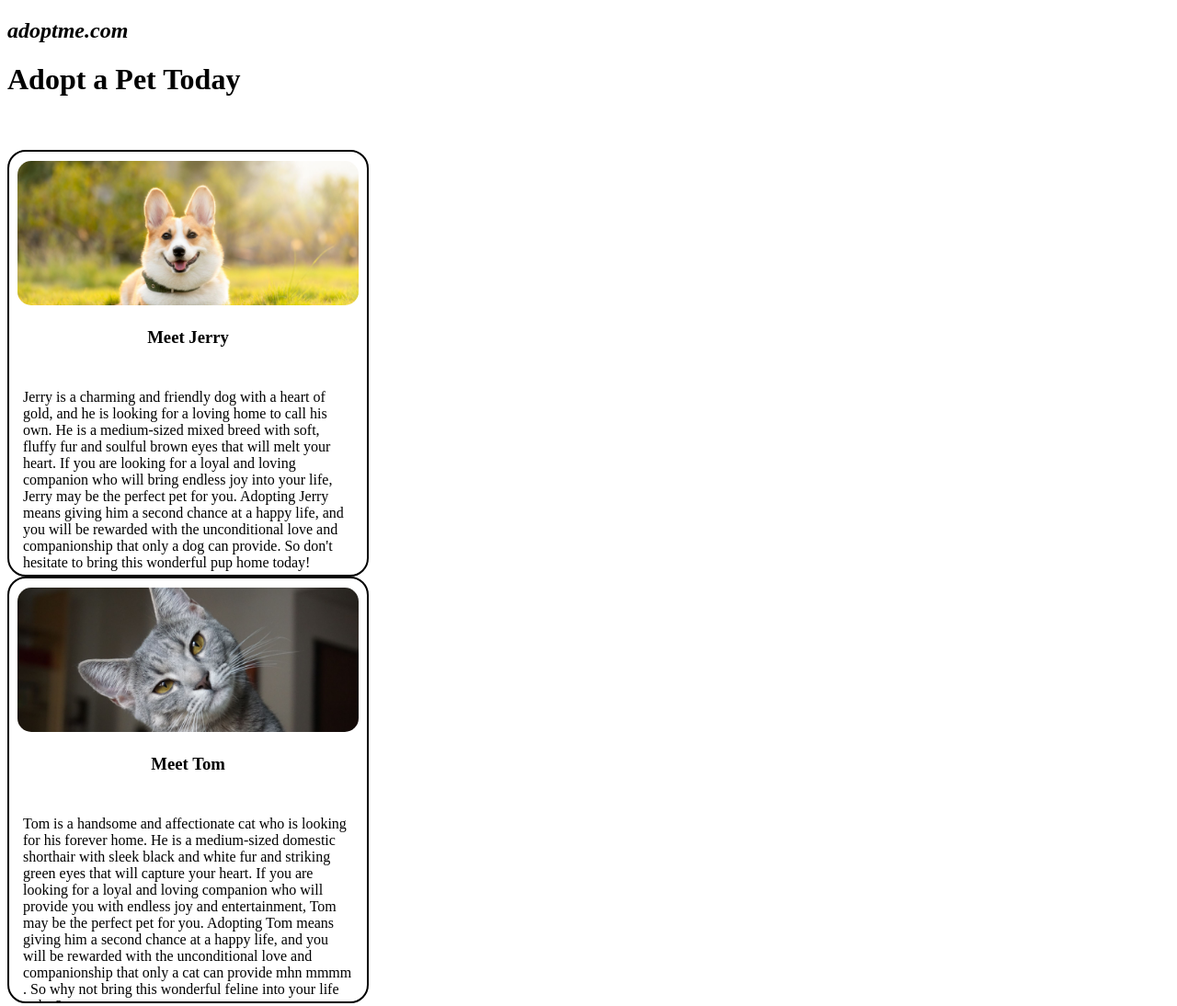
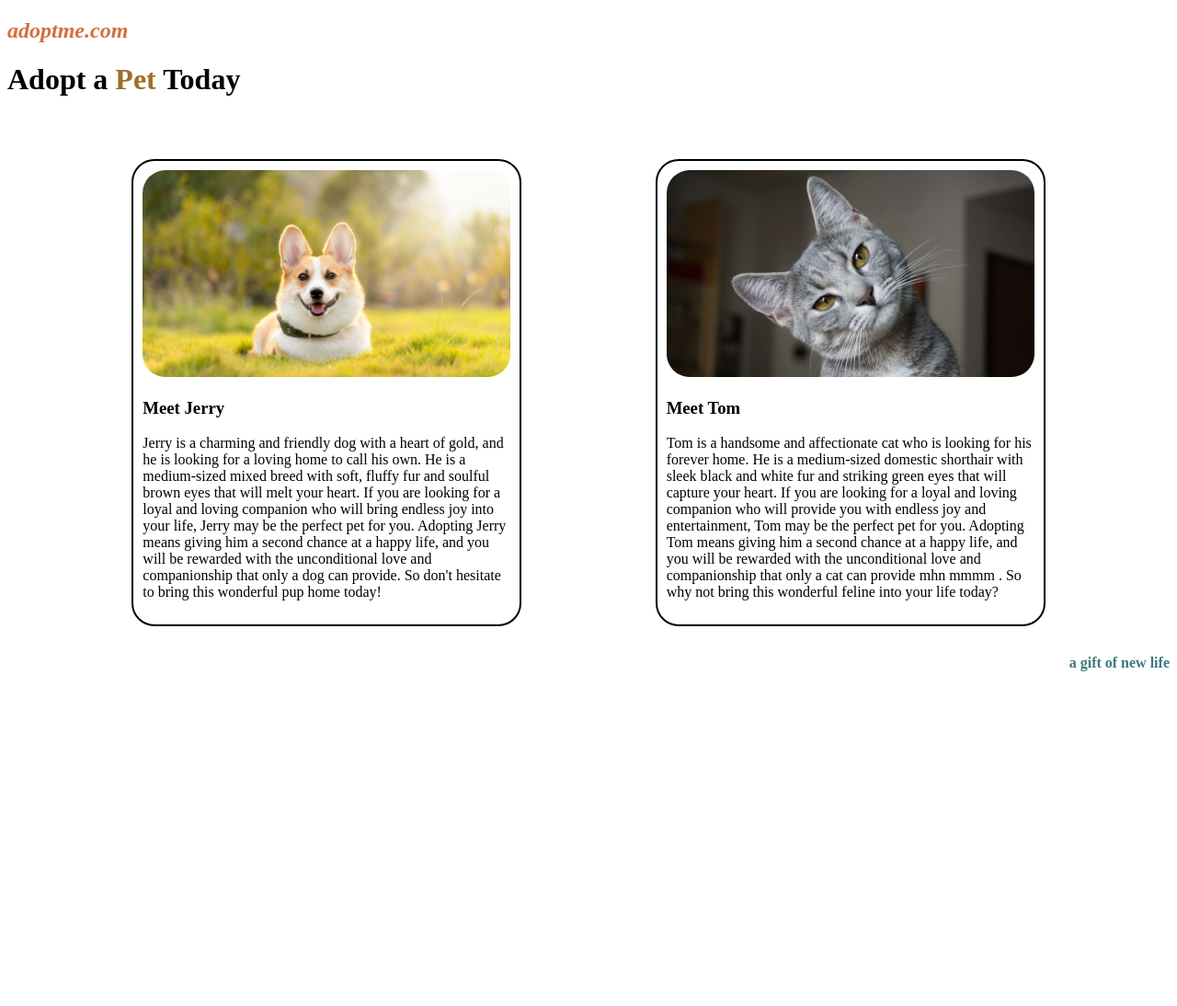
Before and after one commit to Prakharyadav27/Summer_campp, a plain HTML site: page Project-9(Pet adoption page)/index.html in a window 1280 px wide. Shown: the top 1094 px of the page at 92% size. After the commit the page ends 800 px from the top, so only its background shows below. Drawn offline with Linux system fonts and the light colour scheme.

Commit message:
finally done

```diff
--- a/Project-9(Pet adoption page)/style.css
+++ b/Project-9(Pet adoption page)/style.css
@@ -1,35 +1,30 @@
-section{
-    width: 80%;
-    margin: auto;
-    display: flex;
-    justify-content: space-evenly;
-
+.card {
+  width: 400px;
+  border: 2px solid black;
+  border-radius: 25px;
+  padding: 10px;
+  margin: 10px;
 }
 
-.card{
-    height: 450px;
-    width: 30%;
-    border: 2px solid black;
-    padding: 5px;
-    border-radius: 20px;
-    display: flex;
-    flex-direction: column;
-    align-items: center;
-    overflow: hidden;
-    word-break: break-word;
-
-
+img {
+  width: 100%;
+  border-radius: 25px;
 }
 
-img{
-    padding: 5px;
-    width: 98%;
-    height: 35%;
-    border-radius: 20px;
-    object-fit: cover;
+h2 {
+  color: #d56f3e;
 }
 
-p{
-    padding: 10px;
-    height: 30%;
+span {
+  color: #9d6f24;
 }
+
+h4 {
+  text-align: right;
+  color: #3c787e;
+}
+
+#pets {
+  display: flex;
+  justify-content: space-evenly;
+}
```
